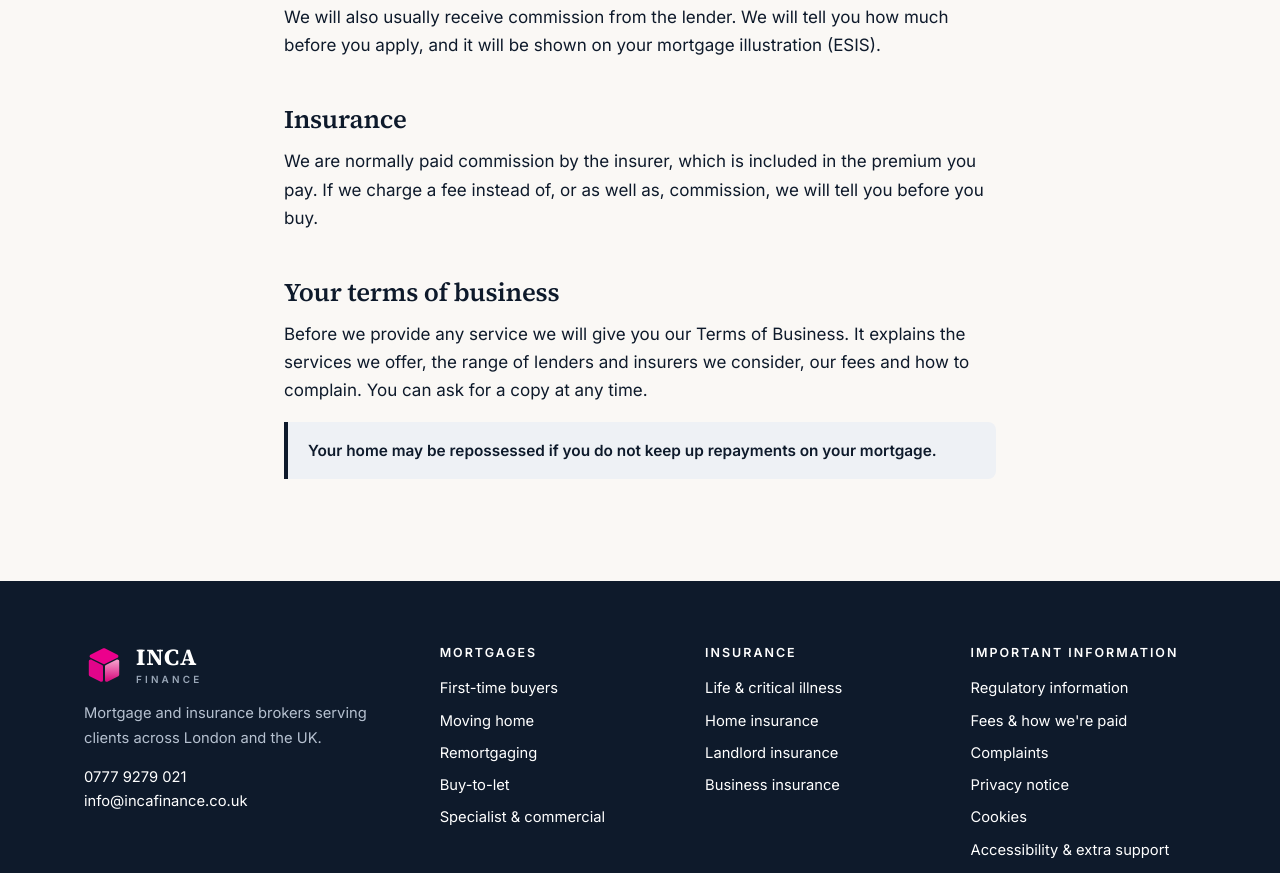
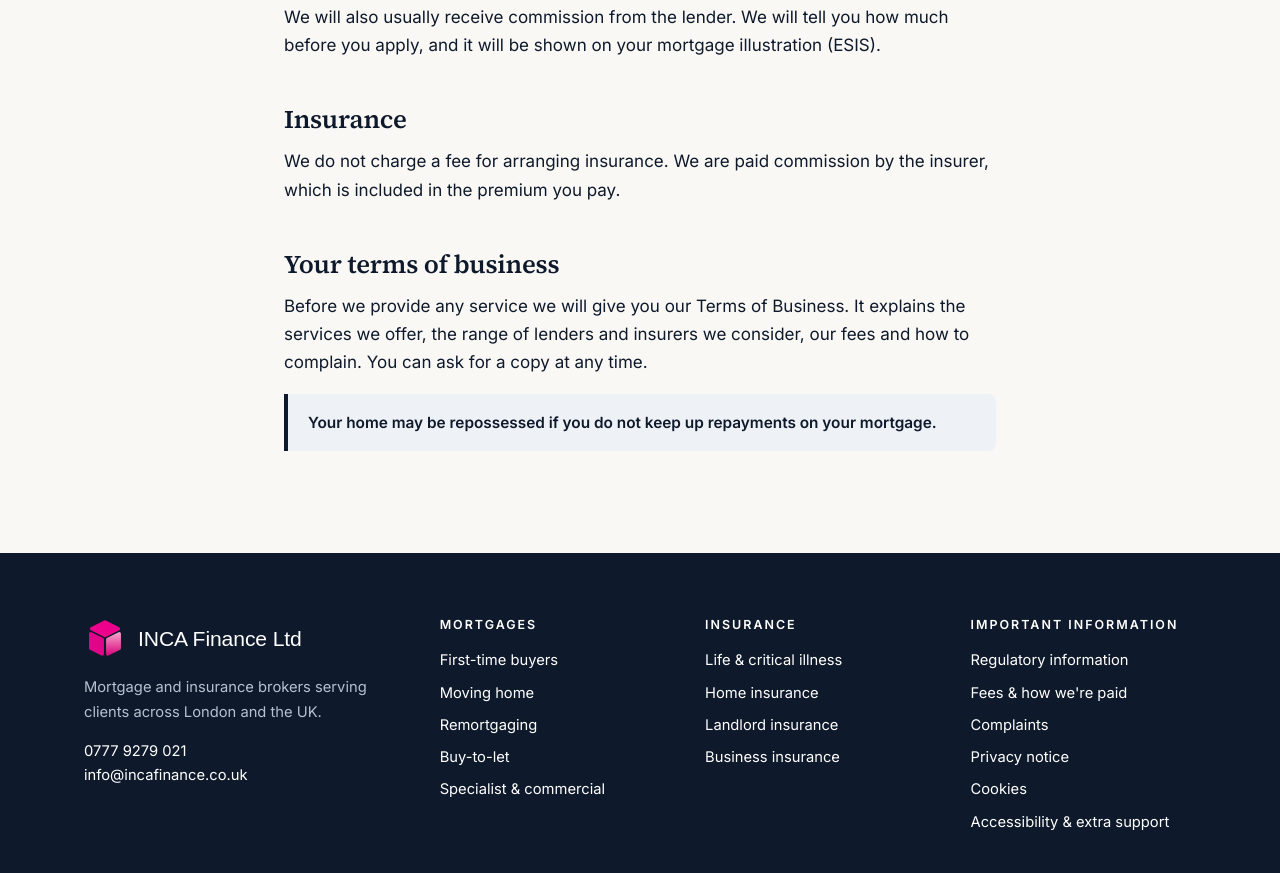
Before and after one commit to siewhui-wq/inca-finance-website, a plain HTML site: page docs/fees.html in a window 1280 px wide. Shown: the part 1198-2071 px from the top of the page. Drawn offline with Linux system fonts and the light colour scheme.

Commit message:
Match supplied logo wordmark; state no fee for insurance
Co-Authored-By: Claude Opus 5.5 <noreply@anthropic.com>
Claude-Session: https://claude.ai/code/session_01LKVhg1kczgLdyrv5YKZsVD

```diff
--- a/docs/assets/css/site.css
+++ b/docs/assets/css/site.css
@@ -40,9 +40,8 @@ mark.todo{background:#FFE58A;color:#3b2d00;padding:0 .25em;border-radius:3px;fon
 header.site{background:var(--white);border-bottom:1px solid var(--line);position:sticky;top:0;z-index:50}
 header.site .wrap{display:flex;align-items:center;justify-content:space-between;height:78px;gap:20px}
 .brand{display:flex;align-items:center;gap:12px;text-decoration:none;color:var(--ink)}
-.brand img{width:40px;height:40px}
-.brand .wm{font-family:var(--serif);font-weight:700;font-size:1.45rem;letter-spacing:.04em;line-height:1}
-.brand .wm small{display:block;font:600 .62rem/1 var(--sans);letter-spacing:.32em;color:var(--muted);margin-top:5px}
+.brand img{width:42px;height:42px}
+.brand .wm{font:400 1.32rem/1 Arial,"Helvetica Neue",Helvetica,var(--sans);color:#58595B;letter-spacing:-.005em;white-space:nowrap}
 nav.main ul{list-style:none;margin:0;padding:0;display:flex;gap:4px;align-items:center}
 nav.main a{display:block;padding:10px 14px;text-decoration:none;color:var(--ink);font-weight:500;font-size:.96rem;border-radius:6px}
 nav.main a:hover,nav.main a[aria-current=page]{background:var(--paper);color:var(--brand-text)}
@@ -180,7 +179,7 @@ footer.site a:hover{text-decoration:underline}
 .foot-top ul{list-style:none;margin:0;padding:0}
 .foot-top li{margin-bottom:8px}
 footer .brand{color:#fff;margin-bottom:16px}
-footer .brand .wm small{color:#9AA7B8}
+footer .brand .wm{color:#fff}
 .reg{border-top:1px solid rgba(255,255,255,.12);padding:28px 0 36px;font-size:.83rem;line-height:1.6;color:#9AA7B8}
 .reg p{margin:0 0 .8em}
 .reg strong{color:#fff}
--- a/docs/fees.html
+++ b/docs/fees.html
@@ -25,7 +25,7 @@
 <header class="site"><div class="wrap">
   <a class="brand" href="index.html" aria-label="INCA Finance home">
     <img src="assets/img/inca-mark.svg" alt="" width="40" height="40">
-    <span class="wm">INCA<small>FINANCE</small></span>
+    <span class="wm">INCA Finance Ltd</span>
   </a>
   <button class="menu-toggle" aria-expanded="false" aria-controls="mainnav">Menu</button>
   <nav class="main" id="mainnav" aria-label="Main"><ul>
@@ -62,7 +62,7 @@
     <p><b>When it is payable:</b> <mark class="todo">[e.g. on application / on mortgage offer / on completion — confirm, including whether any part is non-refundable]</mark>.</p>
     <p>We will also usually receive commission from the lender. We will tell you how much before you apply, and it will be shown on your mortgage illustration (ESIS).</p>
     <h2>Insurance</h2>
-    <p>We are normally paid commission by the insurer, which is included in the premium you pay. If we charge a fee instead of, or as well as, commission, we will tell you before you buy.</p>
+    <p>We do not charge a fee for arranging insurance. We are paid commission by the insurer, which is included in the premium you pay.</p>
     <h2>Your terms of business</h2>
     <p>Before we provide any service we will give you our Terms of Business. It explains the services we offer, the range of lenders and insurers we consider, our fees and how to complain. You can ask for a copy at any time.</p>
     <div class="notice risk">Your home may be repossessed if you do not keep up repayments on your mortgage.</div>
@@ -75,7 +75,7 @@
       <div>
         <a class="brand" href="index.html" aria-label="INCA Finance home">
           <img src="assets/img/inca-mark.svg" alt="" width="40" height="40">
-          <span class="wm">INCA<small>FINANCE</small></span>
+          <span class="wm">INCA Finance Ltd</span>
         </a>
         <p>Mortgage and insurance brokers serving clients across London and the UK.</p>
         <p><a href="tel:+447779279021">0777 9279 021</a><br><a href="mailto:info@incafinance.co.uk">info@incafinance.co.uk</a></p>
```
Also changed, not shown: docs/404.html (+2 -2 lines), docs/about.html (+2 -2 lines), docs/accessibility.html (+2 -2 lines), docs/complaints.html (+2 -2 lines), docs/contact.html (+2 -2 lines), docs/cookies.html (+2 -2 lines), docs/index.html (+2 -2 lines), docs/insurance.html (+3 -3 lines), docs/mortgages.html (+2 -2 lines), docs/privacy.html (+2 -2 lines), docs/regulatory.html (+2 -2 lines), src/pages/fees.html (+1 -1 lines), src/pages/insurance.html (+1 -1 lines), src/partials/footer.html (+1 -1 lines), 1 more files, 1 other file.
